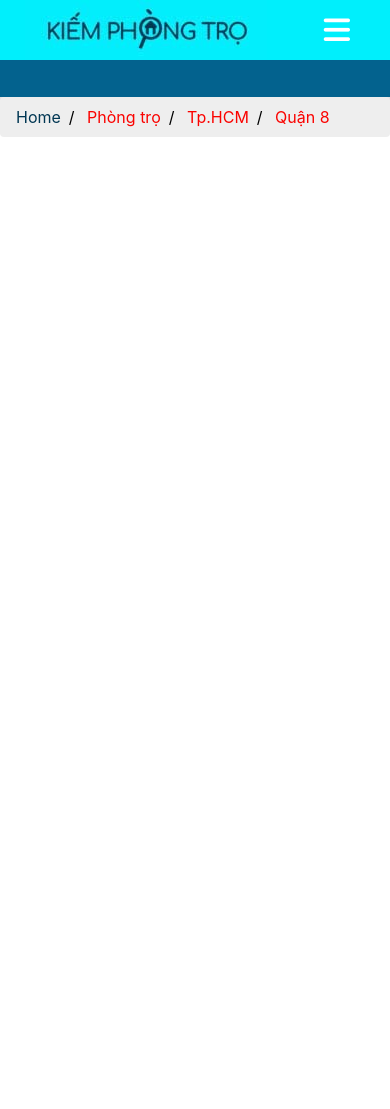
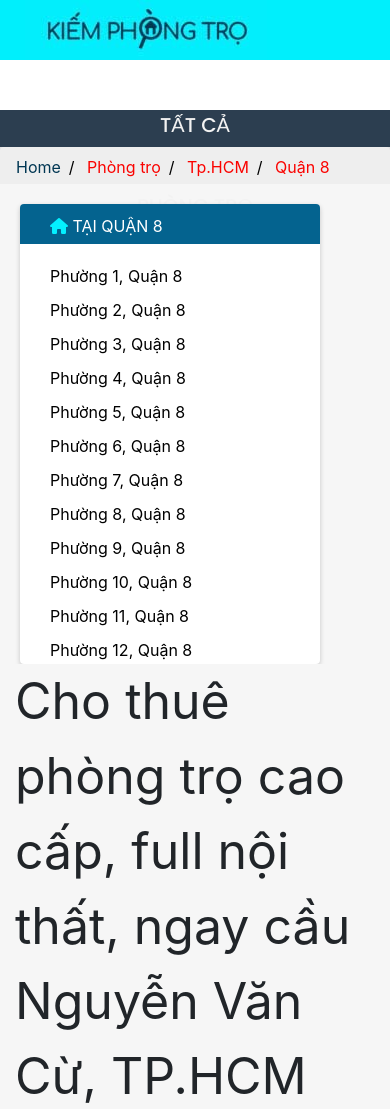
Before and after one commit to tandensgn/thuctap, a plain HTML site: page responsive_navbar.html in a window 390 px wide. Before the commit the page ends 844 px from the top, so only its background shows below. Drawn offline with Linux system fonts and the light colour scheme.

Commit message:
update css 1.0

```diff
--- a/css/styles1.css
+++ b/css/styles1.css
@@ -185,19 +185,15 @@ label.logo{
       width: 90%;
   }
   .main{
-      display: none;
+      display: block;
   }
   .login{
       font-size: 16px;
   }
 }
 @media (max-width: 858px){
-  .checkbtn{
-    display: block;
-    margin-right: 40px;
-  }
   .header-bottom ul{
-    position: fixed;
+    position: block;
     width: 100%;
     height: 100vh;
     background: #2c3e50;
```
